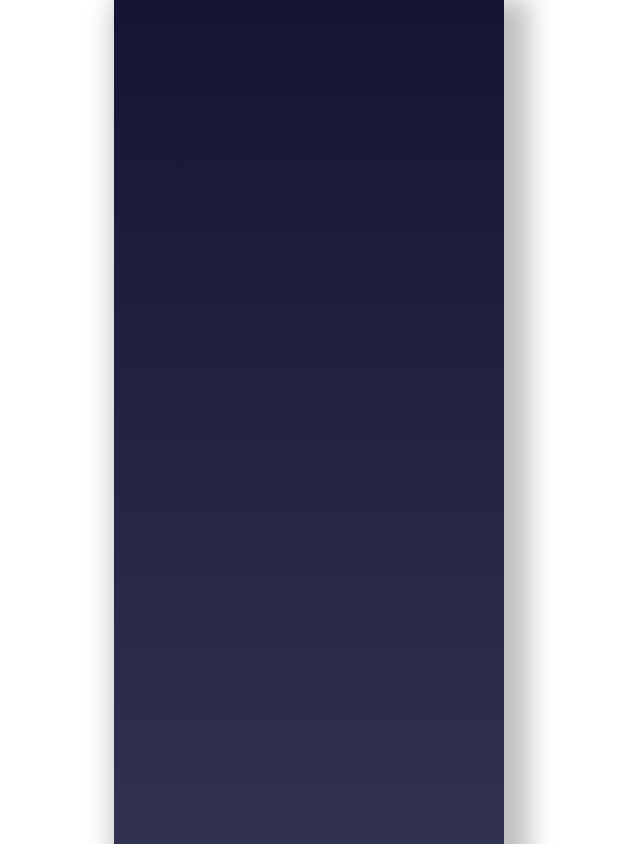
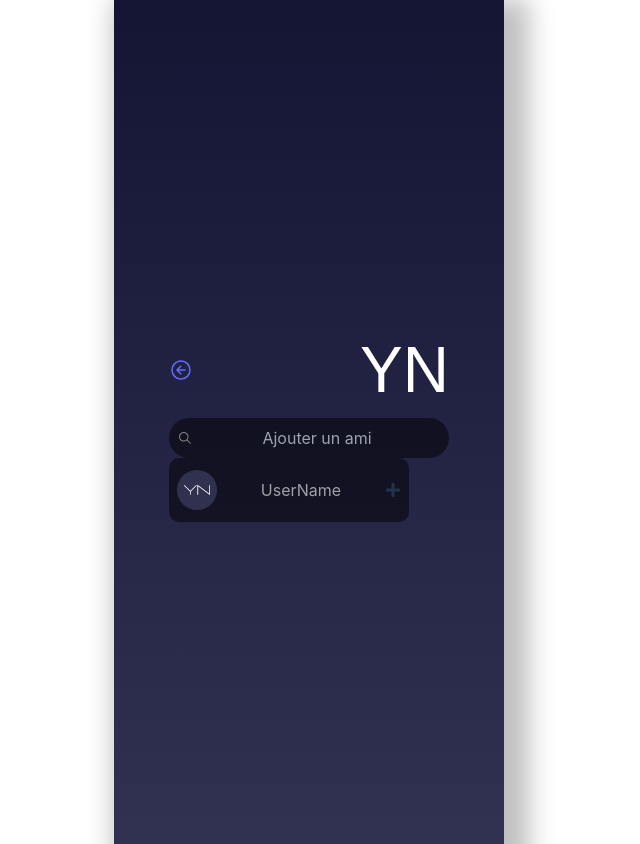
Before and after one commit to Ydays-Ynuit/front, a React (Vite) app: page /add in a window 1280 px wide. Before the commit this address had no page. Shown: the whole page, without its empty margins (331-971 px from the left). Built offline with nearby package versions, Linux system fonts and the light colour scheme; a web font is replaced by a local one.

Commit message:
modify addFriendPage

```diff
--- a/src/App.tsx
+++ b/src/App.tsx
@@ -3,6 +3,7 @@ import './fonts/Cagliostro.ttf'
 import HomePage from "./pages/HomePage.tsx";
 import { BrowserRouter, Routes, Route } from 'react-router-dom';
 import Logo from "./components/Logo.tsx";
+import AddFriendPage from './pages/AddFriendPage.tsx';
 
 function App() {
 
@@ -11,6 +12,7 @@ function App() {
           <Routes>
             <Route path="/" element={<HomePage />} />
             <Route path="/logo" element={<Logo />} />
+            <Route path="/add" element={<AddFriendPage />} />
           </Routes>
         </BrowserRouter>
   )
--- /dev/null
+++ b/src/pages/AddFriendPage.scss
@@ -0,0 +1,12 @@
+.head{
+    display: flex;
+    justify-content: space-between;
+    align-items: center;
+}
+.arrow{
+    margin-right: auto;
+}
+
+.logo{
+    text-align: center;
+}
--- /dev/null
+++ b/src/pages/AddFriendPage.tsx
@@ -0,0 +1,33 @@
+import './AddFriendPage.scss';
+import SearchBar from "../components/SearchBar.tsx";
+import UserResultSearch from "../components/UserResultSearch.tsx";
+import Logo from '../components/Logo';
+import {IoArrowBackCircleOutline} from "@react-icons/all-files/io5/IoArrowBackCircleOutline";
+import { NavLink } from "react-router-dom";
+
+const style = {width: "1.5em", height: "1.5em"};
+
+const HomePage = () => {
+    return (
+        <div>
+            <div className="head">
+                <div className="arrow">
+                    <NavLink to="/">
+                        <IoArrowBackCircleOutline style={style} />
+                    </NavLink>
+                </div>
+                <div className="logo">
+                    <Logo />
+                </div>
+            </div>
+            <div className="searchbar">
+                <SearchBar />
+            </div>
+            <div className="resultSearch">
+                <UserResultSearch />
+            </div>
+        </div>
+    );
+};
+
+export default HomePage;
--- a/src/pages/HomePage.tsx
+++ b/src/pages/HomePage.tsx
@@ -4,7 +4,7 @@ import ButtonYn from "../components/ButtonYN.tsx";
 import {IoSettingsOutline} from "@react-icons/all-files/io5/IoSettingsOutline";
 import {FaUserPlus} from "@react-icons/all-files/fa/FaUserPlus";
 import {BiMessageSquareEdit} from "@react-icons/all-files/bi/BiMessageSquareEdit";
-import SearchBar from "../components/Chat/SearchBar.tsx";
+import SearchBar from "../components/SearchBar.tsx";
 
 const HomePage = () => {
     return (
@@ -16,7 +16,6 @@ const HomePage = () => {
             <FaUserPlus />
             <BiMessageSquareEdit />
             <SearchBar />
-            <UserResultSearch />
         </div>
     );
 };
```
Also changed, not shown: src/components/SearchBar.scss (renamed from src/components/Chat/SearchBar.scss), src/components/SearchBar.tsx (renamed from src/components/Chat/SearchBar.tsx), 2 other files (tests, documents, lock files or other folders).
